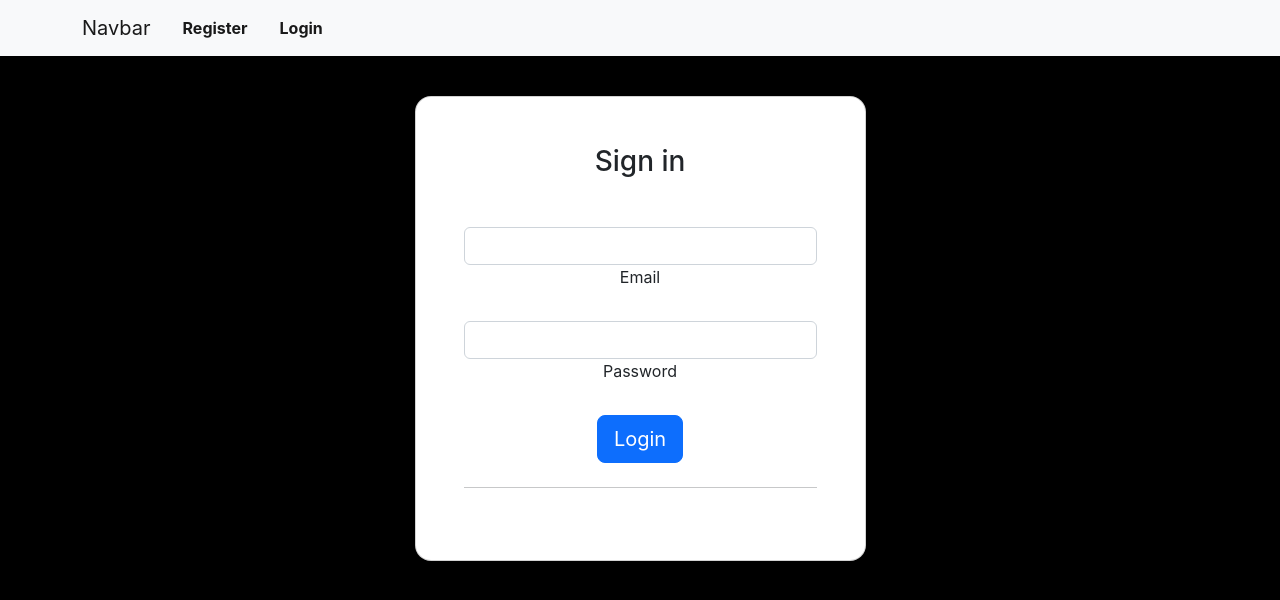
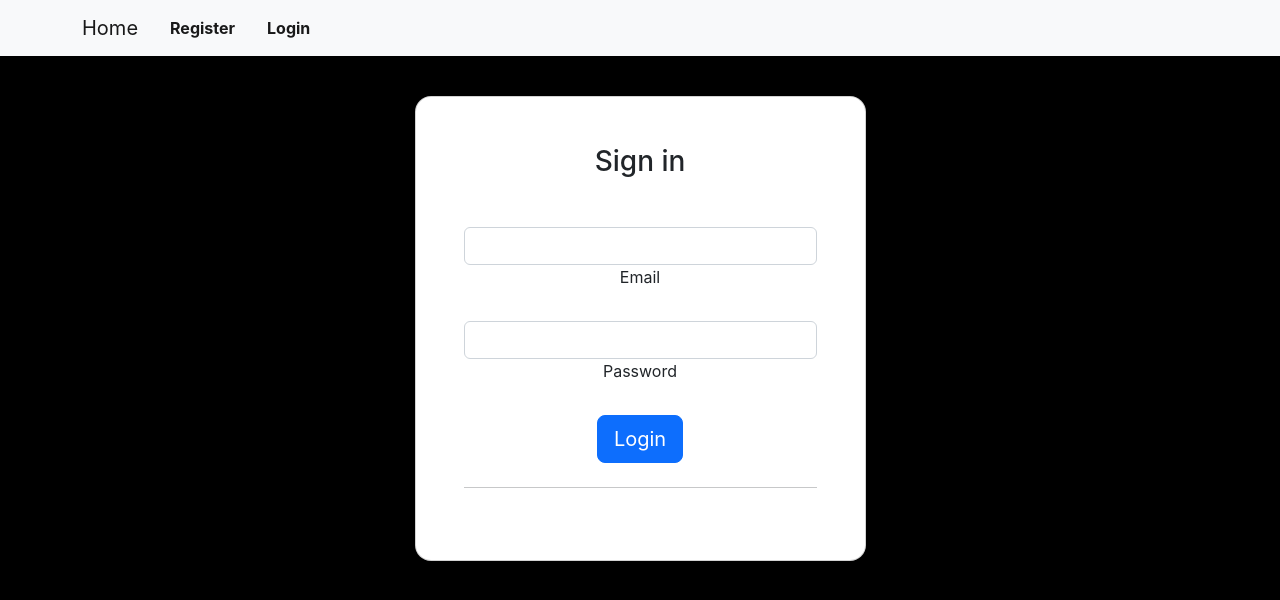
Before and after one commit to Camillarhi/computation_react, a React (Create React App) app: page /home in a window 1280 px wide. Shown: the top 600 px of the page. Built offline with nearby package versions, Linux system fonts and the light colour scheme.

Commit message:
protected routes, history page and history delete by id

```diff
--- a/src/component/navBar.js
+++ b/src/component/navBar.js
@@ -24,7 +24,7 @@ export default function NavBar() {
             {/* start nav */}
             <nav className="navbar navbar-expand-lg navbar-light bg-light fixed-top">
                 <div className="container">
-                    <Link className="navbar-brand" to="/home">Navbar</Link>
+                    <Link className="navbar-brand" to="/home">Home</Link>
                     <button className="navbar-toggler" type="button" onClick={() => openNav()}>
                         <span className="navbar-toggler-icon" />
                     </button>
--- a/src/pages/home.js
+++ b/src/pages/home.js
@@ -30,7 +30,7 @@ export default function Home() {
         } else if (data?.operator === "%") {
             response = await axiosService.Compute.modulus(data)
         } else if (data?.operator === "√") {
-            response = await axiosService.Compute.modulus(data)
+            response = await axiosService.Compute.root(data)
         } else {
             return;
         }
```
